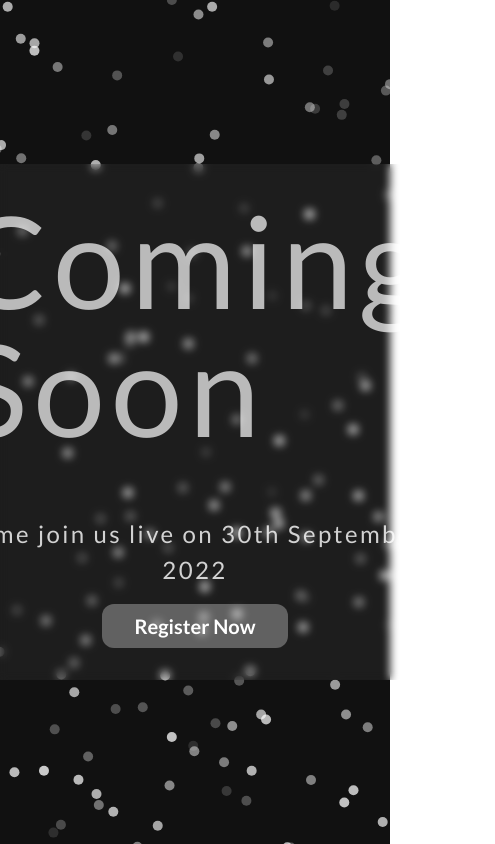
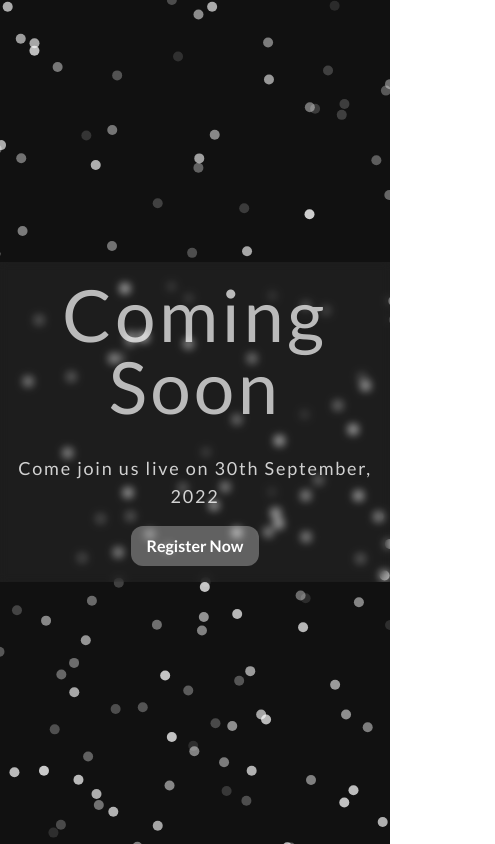
Before and after one commit to IshanSingla/applestudents.tech, a React (Create React App) app: page / in a window 390 px wide. Shown: the whole page, 495 px wide, since content can reach past the window. Built offline with nearby package versions, Linux system fonts and the light colour scheme.

Commit message:
Main section made responsive

```diff
--- a/src/components/Header.js
+++ b/src/components/Header.js
@@ -3,15 +3,15 @@ import React from "react";
 function Header() {
   return (
     <div className="container m-auto h-screen flex items-center justify-center flex-col">
-      <div className="flex flex-col space-y-16 items-center justify-center backdrop-blur-sm px-16 py-8 rounded-xl bg-[rgba(255,255,255,0.05)]">
-        <h1 className="text-9xl tracking-wider font-medium text-[rgba(255,255,255,0.7)]">
+      <div className="flex flex-col space-y-8 md:space-y-16 items-center justify-center backdrop-blur-sm px-4 py-4 md:px-16 md:py-8 md:rounded-xl bg-[rgba(255,255,255,0.05)]">
+        <h1 className="text-7xl md:text-9xl text-center tracking-wider font-medium text-[rgba(255,255,255,0.7)]">
           Coming Soon
         </h1>
         <div className="flex flex-col items-center space-y-4">
-          <font className="text-[rgba(255,255,255,0.8)] text-[1.5rem] text-center tracking-widest">
+          <font className="text-[rgba(255,255,255,0.8)] text-lg md:text-[1.5rem] text-center tracking-widest">
             Come join us live on 30th September, 2022
           </font>
-          <button className="text-xl bg-[rgba(255,255,255,0.3)] text-white font-bold px-8 py-2 rounded-xl">Register Now</button>
+          <button className="md:text-xl bg-[rgba(255,255,255,0.3)] text-white font-bold px-4 md:px-8 py-2 rounded-xl">Register Now</button>
         </div>
       </div>
     </div>
```
